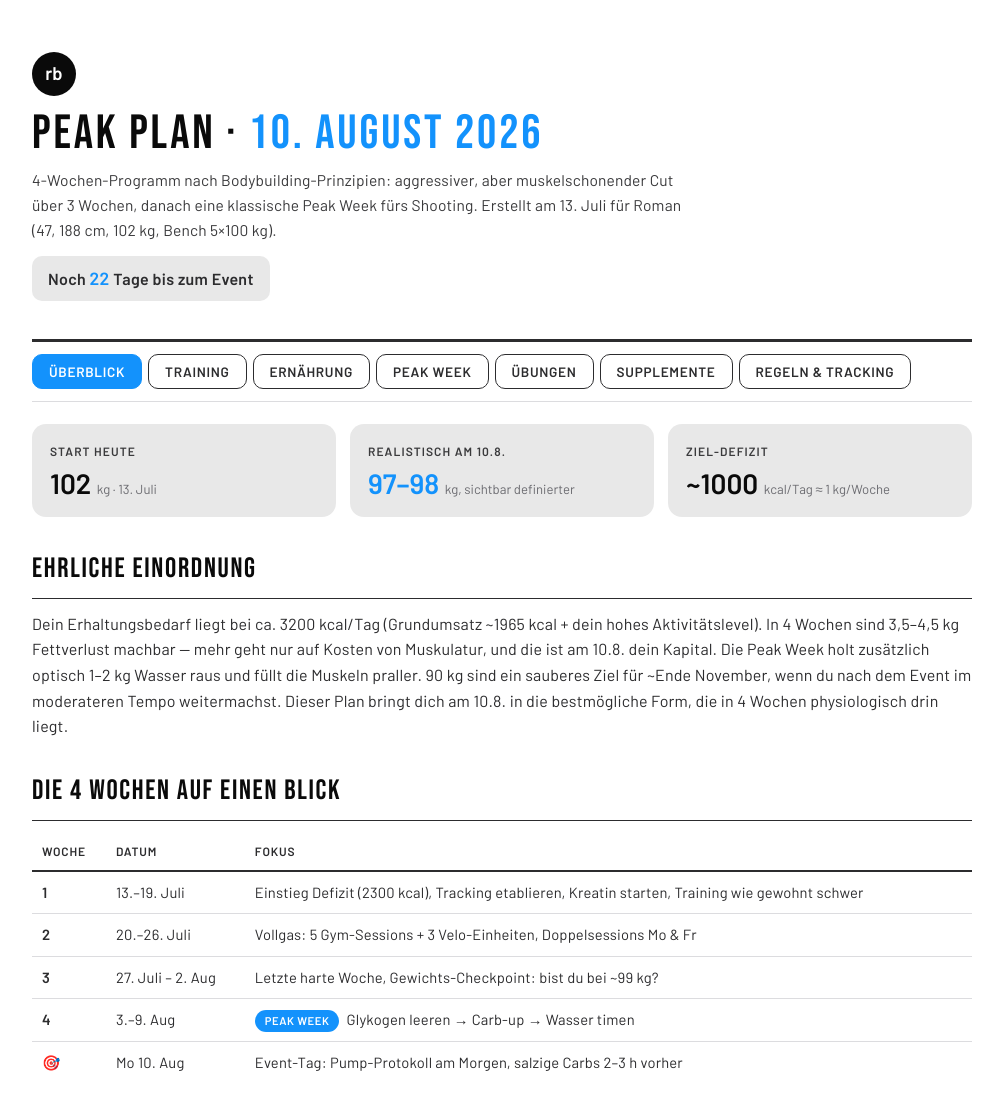
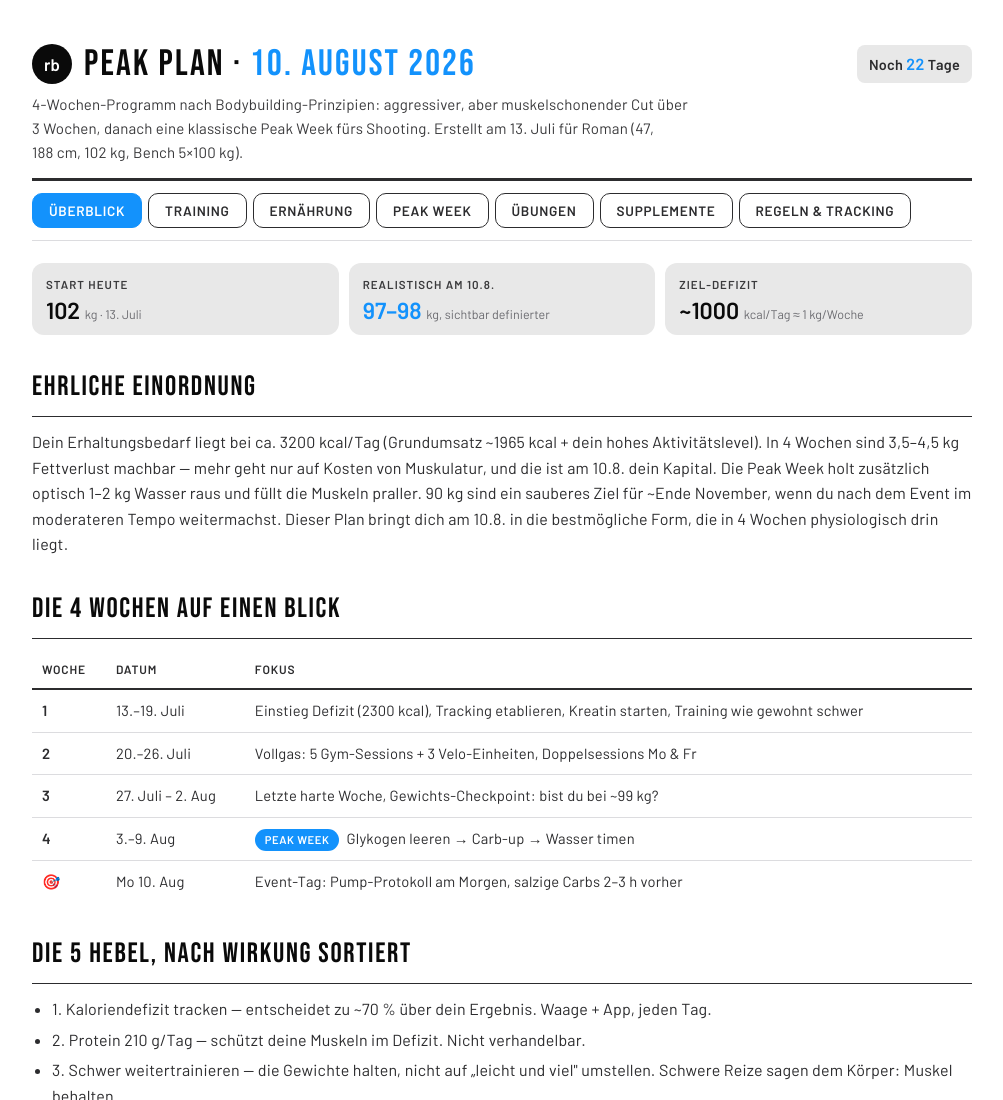
Before and after one commit to rombeer/peak-plan, a plain HTML site: page index.html in a window 1280 px wide. Shown: the top 1100 px of the page, without its empty margins (138-1141 px from the left). Drawn offline with Linux system fonts and the light colour scheme.

Commit message:
Refactor header and countdown styles in index.html

```diff
--- a/index.html
+++ b/index.html
@@ -22,13 +22,14 @@
   p b, li b, .tip b, .warn b, p strong, li strong{font-weight:400}
   .warn b{text-transform:uppercase;letter-spacing:.05em}
   .wrap{max-width:980px;margin:0 auto;padding:24px 20px 80px}
-  header{padding:28px 0 18px;border-bottom:3px solid var(--rb-anthrazit)}
-  .rb-mark{display:inline-flex;align-items:center;justify-content:center;width:44px;height:44px;border-radius:50%;background:var(--rb-black);color:var(--rb-white);font-family:var(--font-body);font-weight:700;font-size:1.15rem;margin-bottom:14px}
-  header h1{font-family:var(--font-head);font-weight:400;font-size:3rem;line-height:1;letter-spacing:.06em;text-transform:uppercase;color:var(--rb-black)}
+  header{padding:20px 0 14px;border-bottom:3px solid var(--rb-anthrazit)}
+  .brandrow{display:flex;align-items:center;gap:12px;flex-wrap:wrap}
+  .rb-mark{display:inline-flex;align-items:center;justify-content:center;width:40px;height:40px;border-radius:50%;background:var(--rb-black);color:var(--rb-white);font-family:var(--font-body);font-weight:700;font-size:1.05rem;flex:0 0 auto}
+  header h1{font-family:var(--font-head);font-weight:400;font-size:2.3rem;line-height:1;letter-spacing:.06em;text-transform:uppercase;color:var(--rb-black)}
   header h1 span{color:var(--rb-blue)}
-  header p{color:var(--rb-anthrazit2);margin-top:10px;max-width:660px;font-size:.97rem}
-  .countdown{display:inline-block;margin:14px 0 20px;background:var(--rb-white-soft);border-radius:10px;padding:8px 16px;font-weight:700;letter-spacing:.02em}
-  .countdown b{color:var(--rb-blue);font-size:1.1rem}
+  header p{color:var(--rb-anthrazit2);margin-top:8px;max-width:660px;font-size:.94rem}
+  .countdown{margin-left:auto;background:var(--rb-white-soft);border-radius:8px;padding:6px 12px;font-weight:700;letter-spacing:.02em;font-size:.9rem}
+  .countdown b{color:var(--rb-blue);font-size:1rem}
   nav{position:sticky;top:0;z-index:10;background:rgba(255,255,255,.94);backdrop-filter:blur(8px);display:flex;flex-wrap:wrap;gap:6px;padding:12px 0;border-bottom:1px solid var(--line);margin-bottom:22px}
   nav button{background:var(--rb-white);color:var(--rb-anthrazit);border:1.5px solid var(--rb-anthrazit);border-radius:10px;padding:8px 16px;font-family:var(--font-body);font-size:.85rem;font-weight:700;text-transform:uppercase;letter-spacing:.05em;cursor:pointer;transition:.15s}
   nav button.active{background:var(--rb-blue);color:var(--rb-white);border-color:var(--rb-blue)}
@@ -42,11 +43,11 @@
   p.note{color:var(--muted);font-size:.94rem}
   .grid{display:grid;gap:14px}
   .g2{grid-template-columns:repeat(auto-fit,minmax(280px,1fr))}
-  .g3{grid-template-columns:repeat(auto-fit,minmax(220px,1fr))}
-  .card{background:var(--rb-white-soft);border-radius:14px;padding:18px}
-  .card h4{font-size:.75rem;text-transform:uppercase;letter-spacing:.09em;color:var(--rb-anthrazit2);margin-bottom:6px;font-weight:700}
-  .big{font-family:var(--font-body);font-size:1.75rem;font-weight:700;letter-spacing:0;color:var(--rb-black);line-height:1.15}
-  .big small{font-size:.82rem;color:var(--muted);font-weight:500}
+  .g3{grid-template-columns:repeat(auto-fit,minmax(180px,1fr));gap:10px}
+  .card{background:var(--rb-white-soft);border-radius:12px;padding:12px 14px}
+  .card h4{font-size:.72rem;text-transform:uppercase;letter-spacing:.09em;color:var(--rb-anthrazit2);margin-bottom:3px;font-weight:700}
+  .big{font-family:var(--font-body);font-size:1.45rem;font-weight:700;letter-spacing:0;color:var(--rb-black);line-height:1.15}
+  .big small{font-size:.78rem;color:var(--muted);font-weight:500}
   .accent{color:var(--rb-black)} .green{color:var(--rb-blue)} .blue{color:var(--rb-black)}
   table{width:100%;border-collapse:collapse;font-size:.92rem;margin:10px 0}
   th,td{padding:9px 10px;text-align:left;border-bottom:1px solid var(--line);vertical-align:top}
@@ -87,10 +88,12 @@
 <div class="wrap">
 
 <header>
-  <div class="rb-mark">rb</div>
-  <h1>Peak Plan · <span>10. August 2026</span></h1>
+  <div class="brandrow">
+    <div class="rb-mark">rb</div>
+    <h1>Peak Plan · <span>10. August 2026</span></h1>
+    <div class="countdown">Noch <b id="days">–</b> Tage</div>
+  </div>
   <p>4-Wochen-Programm nach Bodybuilding-Prinzipien: aggressiver, aber muskelschonender Cut über 3 Wochen, danach eine klassische Peak Week fürs Shooting. Erstellt am 13. Juli für Roman (47, 188&nbsp;cm, 102&nbsp;kg, Bench 5×100&nbsp;kg).</p>
-  <div class="countdown">Noch <b id="days">–</b> Tage bis zum Event</div>
 </header>
 
 <nav id="nav">
```
